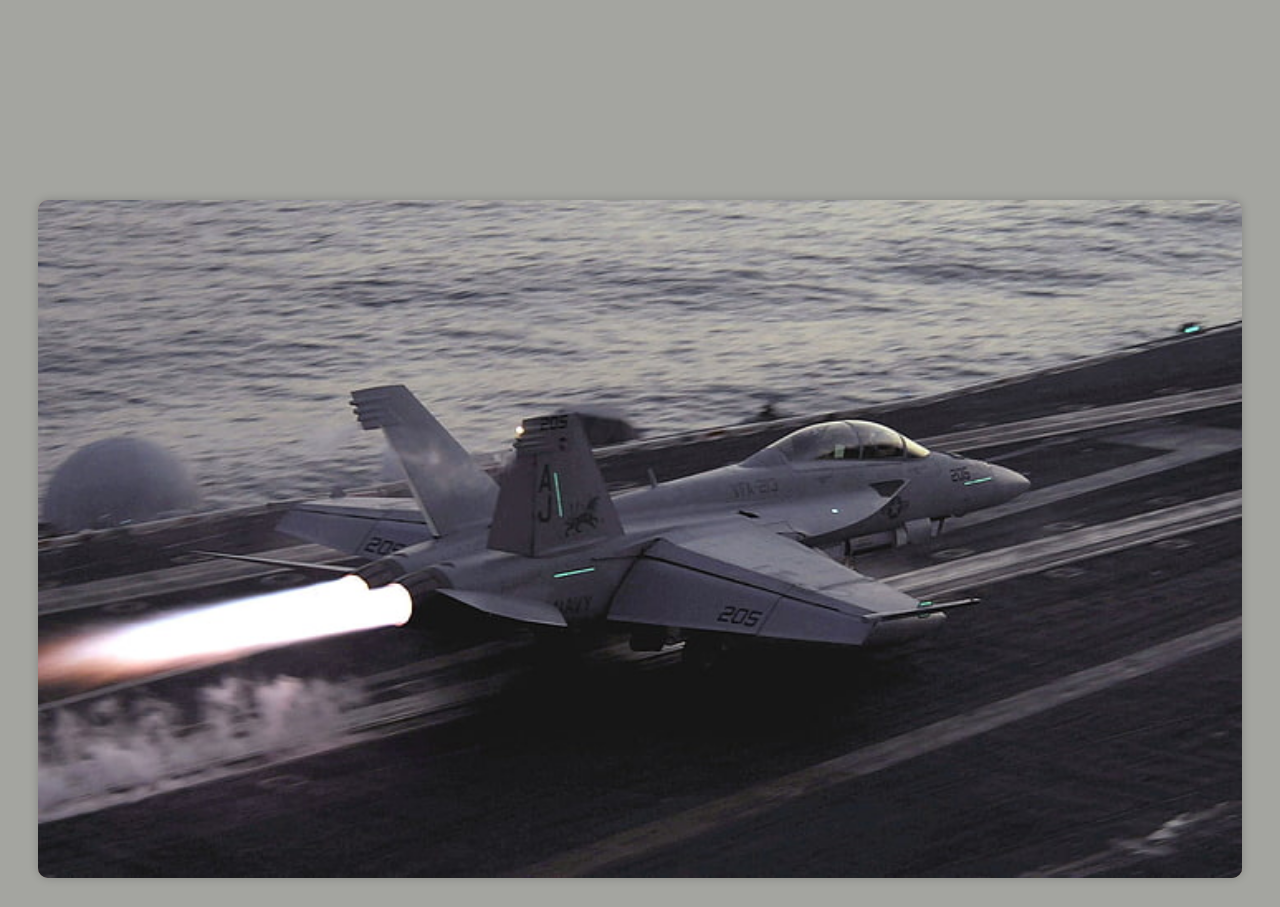
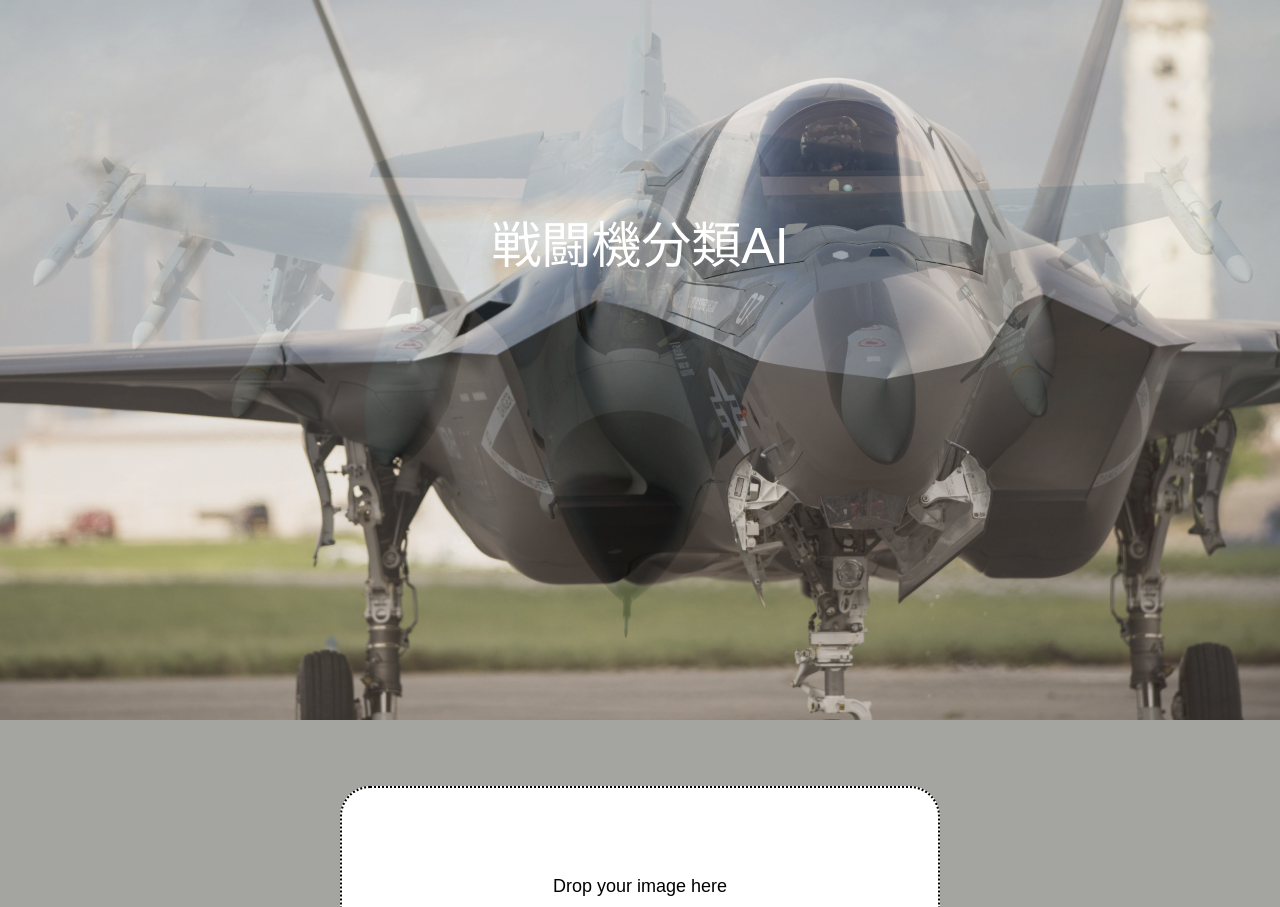
Before and after one commit to Taisei-15/Fighter-Search-AI, a plain HTML site: page Web-Fighter-Search-AI/index.html in a window 1280 px wide. Shown: the top 907 px of the page. Drawn offline with nearby package versions, Linux system fonts and the light colour scheme.

Commit message:
UIを進化させた

```diff
--- a/Web-Fighter-Search-AI/css/drag-and-drop.css
+++ b/Web-Fighter-Search-AI/css/drag-and-drop.css
@@ -18,13 +18,9 @@
 	color:black;
 }
 
-#dropzone:hover{
-
-}
 a.btn_11 {
 	display: block;
 	text-align: center;
-	vertical-align: middle;
 	text-decoration: none;
 	font-size: 25px;
 	width: 120px;
@@ -63,3 +59,16 @@ width: 100%;
 height: 100%;
 object-fit: contain;
 }
+
+@media screen and (max-width:520px) {
+#dropzone {
+	width: 300px;
+	height: 200px;
+	border-radius:10px;
+	transition: 0.7s;
+  }
+  a.btn_11:hover {
+	opacity: 1.5;
+	transform: scale(1.1);
+	}
+}
--- a/Web-Fighter-Search-AI/css/slide.css
+++ b/Web-Fighter-Search-AI/css/slide.css
@@ -35,12 +35,10 @@
 /*画像ブロック*/
 #mainimg {
 	clear: both;width: 100%;
-	margin: 0 auto 40px;	/*上、左右、下へのブロックの外側に空けるスペース*/
+	margin: 0 0 0 0;	/*上、左右、下へのブロックの外側に空けるスペース*/
 	position: relative;
-	box-shadow: 0px 0px 10px rgba(0,0,0,0.2);	/*影の設定。右に、下に、広げる幅、rgbaは色で0,0,0は黒、0.2は透明度(0.2=20%)の事。*/
-}
-#mainimg, .slide0, .slide1, .slide2, .slide3 {
-	border-radius: 10px;	/*角丸のサイズ*/
+	background-size: cover;
+	background-position: center ;
 }
 /*３枚画像の共通設定*/
 .slide1,.slide2,.slide3 {
@@ -48,7 +46,7 @@
 	animation-iteration-count:infinite;		/*実行する回数。「infinite」は無限に繰り返す意味。*/
 	position: absolute;left:0px;top:0px;width: 100%;height: auto;
 	animation-fill-mode: both;
-	animation-delay: 1s;
+	animation-delay: 2s;
 }
 /*土台画像*/
 .slide0 {
--- a/Web-Fighter-Search-AI/css/style.css
+++ b/Web-Fighter-Search-AI/css/style.css
@@ -14,6 +14,7 @@ body {
 	line-height: 2;		/*行間*/
 	background-color:#a4a5a0;
 	-webkit-text-size-adjust: none;
+	overflow-x: hidden;
 }
 h1,h2,h3,h4,h5,p,ul,ol,li,dl,dt,dd,form,figure,form {margin: 0px;padding: 0px;font-size: 100%;}
 ul {list-style-type: none;}
@@ -33,12 +34,29 @@ a:hover {
 	text-decoration: none;	/*マウスオン時に下線を消す設定。残したいならこの１行削除。*/
 }
 
+#home-title {
+	color:#FFF;
+	font-size: 50px;
+	text-align: center;
+	margin-bottom: 120px;
+	font-family: Arial, Helvetica, serif;
+	position: absolute;
+	top: 30%;
+	transform: translateY(-30%);
+    -webkit-transform: translateY(-30%);
+    -ms-transform: translateY(-30%);
+	left: 50%;
+	transform: translateX(-50%);
+    -webkit-transform: translateX(-50%);
+    -ms-transform: translateX(-50%);
+}
+
 /*コンテナー（HPを囲むブロック）
 ---------------------------------------------------------------------------*/
 #container {
 	max-width: 1300px;	/*サイトの最大幅*/
 	margin: 0 auto;
-	padding: 0 3%;	/*上下、左右へのボックス内の余白。*/
+	padding: 0 0%;	/*上下、左右へのボックス内の余白。*/
 }
 
 /*ヘッダー（ロゴが入った最上段のブロック）
@@ -531,6 +549,10 @@ header {
 	text-align: left;	/*中身を左寄せ*/
 }
 
+#home-title {
+	font-size: 40px;
+}
+
 /*メインメニュー
 ---------------------------------------------------------------------------*/
 /*アニメーションのフレーム設定。全100コマアニメーションだと思って下さい。透明度(opacity)0%から透明度100%にする指定。*/
--- a/Web-Fighter-Search-AI/index.html
+++ b/Web-Fighter-Search-AI/index.html
@@ -28,10 +28,17 @@
 </head>
 
 <body>
+<aside id="mainimg">
+<img src="images/f22-4k.jpg" alt="" class="slide0">
+<img src="images/f16-4k.jpg" alt="" class="slide1">
+<img src="images/f35-4k.jpg" alt="" class="slide2">
+<img src="images/f18-4k.jpg" alt="" class="slide3">
+<h1 id="home-title">戦闘機分類AI</h1>
+</aside>
+
 
 <div id="container">
 
-<header>
 <!--[if lt IE 9]><h1 id="logo"><a href="index.html"><img src="images/logo.png" alt="SAMPLE CAFE"></a></h1><![endif]-->
 <!--PC用（801px以上端末）メニュー-->
 <!--[if lt IE 9]>
@@ -55,15 +62,6 @@
 </ul>
 </nav>
 <![endif]-->
-</header>
-
-<!--スライドショー-->
-<aside id="mainimg">
-<img src="images/f22.jpg" alt="" class="slide0">
-<img src="images/f16.jpg" alt="" class="slide1">
-<img src="images/f18.jpg" alt="" class="slide2">
-<img src="images/f16-2.jpg" alt="" class="slide3">
-</aside>
 
 <div id="progressBarContainer" class="progress invisible mb-1">
 	<div
@@ -87,7 +85,6 @@ multiple
 <ul id="fileList" class="list-group"></ul>
 
 <a id="submit-button" class="btn_11">Click</a>
-<a id="submit-button1" class="btn_11">Push</a>
 <button type="button" id="clearButton" class="btn btn-secondary">
 	<i class="bi bi-x"></i> Clear
   </button>
```
Also changed, not shown: Web-Fighter-Search-AI/images/f16-4k.jpg (added), Web-Fighter-Search-AI/images/f18-4k.jpg (added), Web-Fighter-Search-AI/images/f22-4k.jpg (added), Web-Fighter-Search-AI/images/f35-4k.jpg (added).
